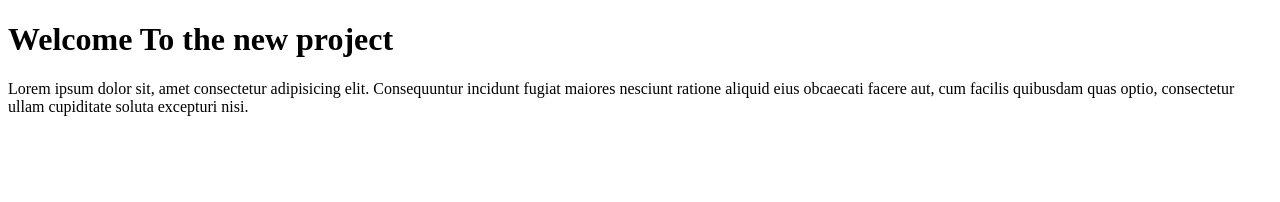
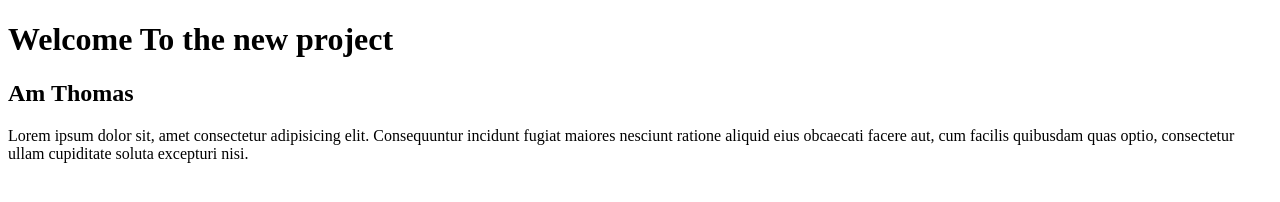
Before and after one commit to GakinyaTom/toma, a plain HTML site: page index.html in a window 1280 px wide. Drawn offline with Linux system fonts and the light colour scheme.

Commit message:
Added h2

```diff
--- a/index.html
+++ b/index.html
@@ -8,6 +8,7 @@
 </head>
 <body>
     <h1>Welcome To the new project</h1>
+    <h2>Am Thomas </h2>
     <p>Lorem ipsum dolor sit, amet consectetur adipisicing elit. Consequuntur incidunt fugiat maiores nesciunt ratione aliquid eius obcaecati facere aut, cum facilis quibusdam quas optio, consectetur ullam cupiditate soluta excepturi nisi.</p>
 
 </body>
```
